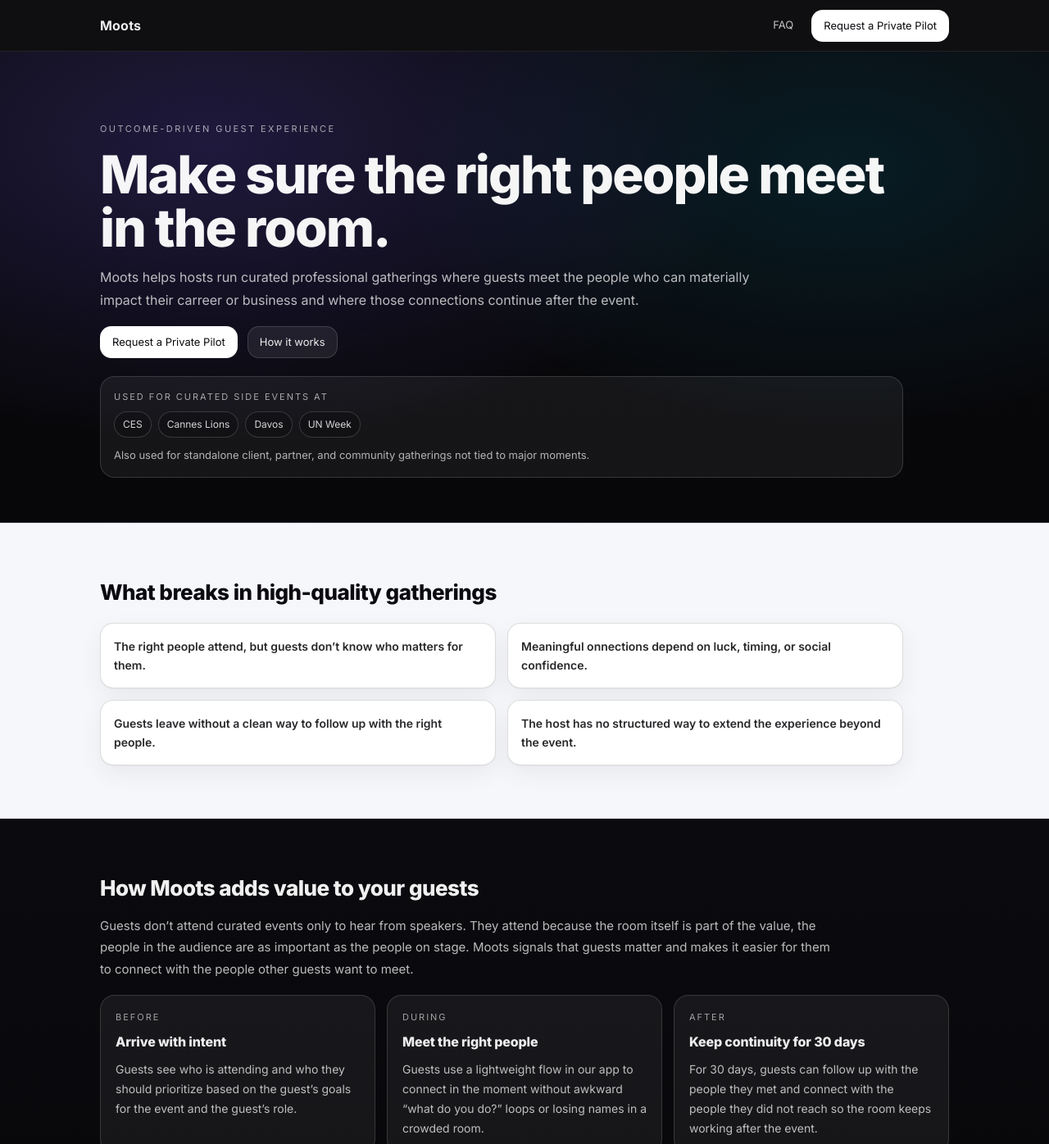
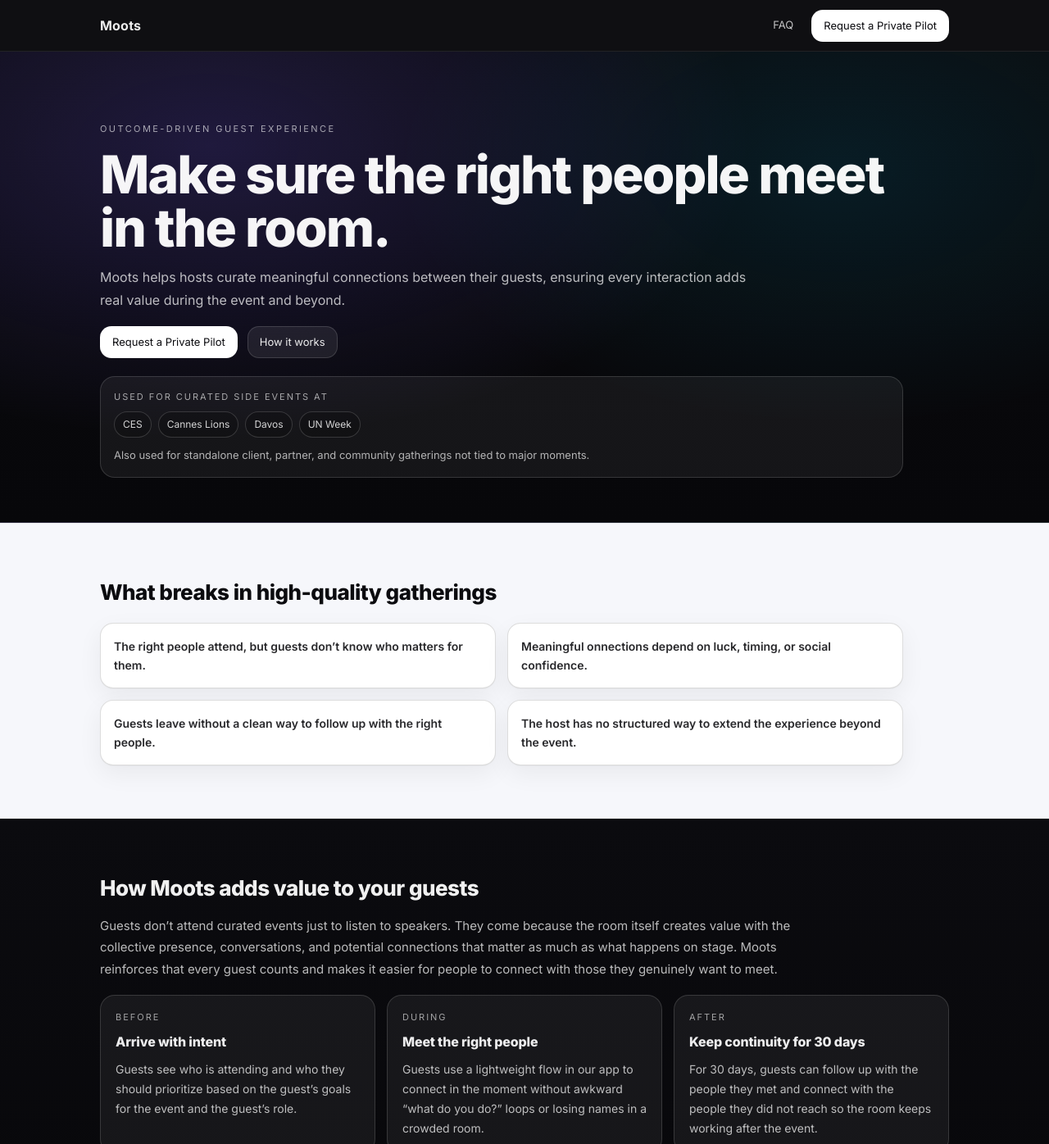
Before and after one commit to tonjebkg/moots-entry, a Next.js app: page / in a window 1280 px wide. Shown: the top 1396 px of the page at 82% size. Built offline with nearby package versions, Linux system fonts and the light colour scheme.

Commit message:
Update landing page copy

```diff
--- a/app/page.tsx
+++ b/app/page.tsx
@@ -30,8 +30,7 @@ export default function Page() {
           <h1 className="h1">Make sure the right people meet in the room.</h1>
 
           <p className="subhead">
-            {BRAND} helps hosts run curated professional gatherings where guests meet the people who can materially impact
-            their carreer or business and where those connections continue after the event.
+            {BRAND} helps hosts curate meaningful connections between their guests, ensuring every interaction adds real value during the event and beyond.
           </p>
 
           <div className="ctaRow">
@@ -94,8 +93,8 @@ export default function Page() {
         <div className="container">
           <h2 className="h2 h2OnDark">How {BRAND} adds value to your guests</h2>
           <p className="proseOnDark">
-            Guests don’t attend curated events only to hear from speakers. They attend because the room itself is part of the value, the people in the audience are as important as the people on stage.
-            {` ${BRAND}`} signals that guests matter and makes it easier for them to connect with the people other guests want to meet.
+            Guests don’t attend curated events just to listen to speakers. They come because the room itself creates value with the collective presence, conversations, and potential connections that matter as much as what happens on stage.
+            {` ${BRAND}`} reinforces that every guest counts and makes it easier for people to connect with those they genuinely want to meet.
           </p>
 
           <div className="triptych">
```
